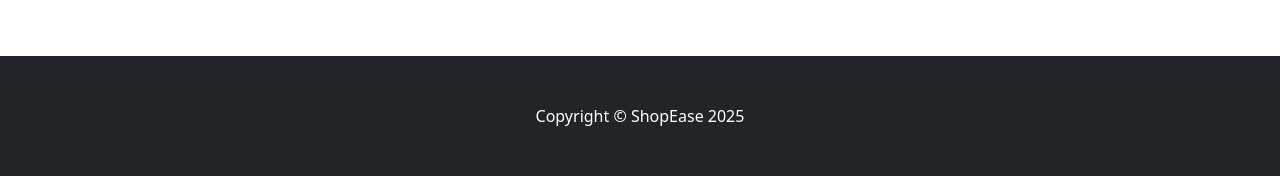
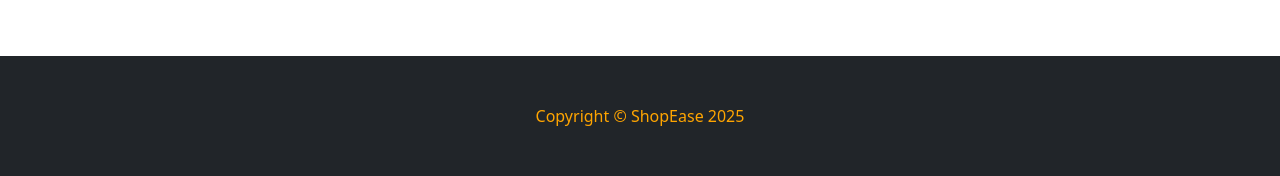
Before and after one commit to trevorndegwa/ShopEase, a Django app: page / in a window 1280 px wide. Shown: the part 1544-1720 px from the top of the page. Run offline with Django 5.2, Linux system fonts and the light colour scheme; data comes from the database, SQL or seed files in the repository; some libraries are stand-ins or nearby versions.

Commit message:
Made copyright tag in footer orange (looks better)

```diff
--- a/ShopEase/store/templates/foundation.html
+++ b/ShopEase/store/templates/foundation.html
@@ -30,7 +30,7 @@
 
         <!-- Footer-->
         <footer class="py-5 bg-dark">
-            <div class="container"><p class="m-0 text-center text-white";">Copyright &copy; ShopEase 2025</p></div>
+            <div class="container"><p class="m-0 text-center text-white" style="color: orange !important;">Copyright &copy; ShopEase 2025</p></div>
         </footer>
         <!-- Bootstrap core JS-->
         <script src="https://cdn.jsdelivr.net/npm/bootstrap@5.2.3/dist/js/bootstrap.bundle.min.js"></script>
```
Also changed, not shown: 1 other file.
